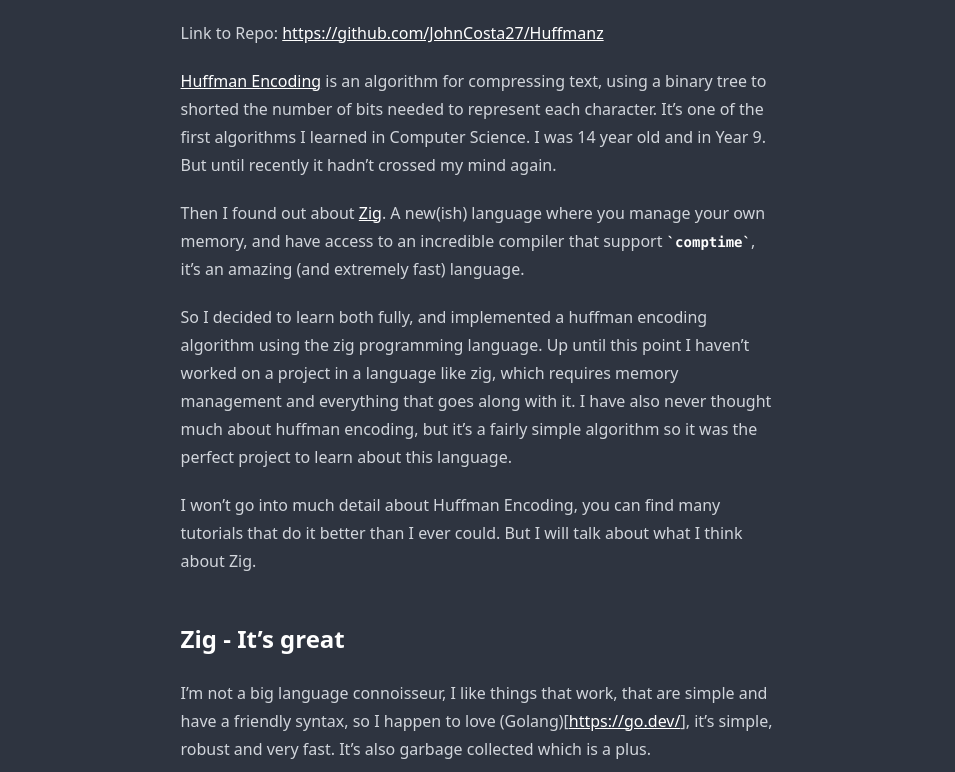
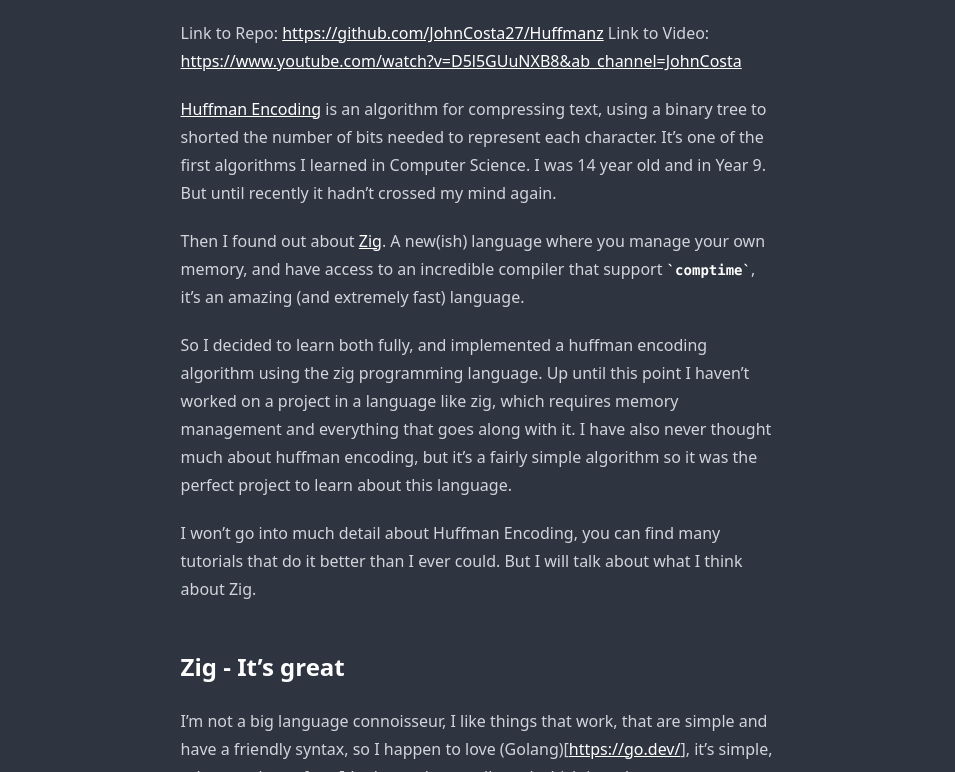
Before and after one commit to JohnCosta27/JohnTech, an Astro site: page /posts/huffmanz in a window 1280 px wide. Shown: the part 328-1100 px from the top of the page, without its empty margins (162-1117 px from the left). Built offline with nearby package versions, Linux system fonts and the light colour scheme; Astro itself is replaced by a stand-in of ours.

Commit message:
youtube video link

```diff
--- a/src/pages/posts/huffmanz.md
+++ b/src/pages/posts/huffmanz.md
@@ -5,6 +5,7 @@
 ---
 
 Link to Repo: [https://github.com/JohnCosta27/Huffmanz](https://github.com/JohnCosta27/Huffmanz)
+Link to Video: [https://www.youtube.com/watch?v=D5l5GUuNXB8&ab_channel=JohnCosta](https://www.youtube.com/watch?v=D5l5GUuNXB8&ab_channel=JohnCosta)
 
 [Huffman Encoding](https://en.wikipedia.org/wiki/Huffman_coding) is an algorithm for compressing text, using a binary tree to shorted the number of bits needed to represent each character. It's one of the first algorithms I learned in Computer Science. I was 14 year old and in Year 9. But until recently it hadn't crossed my mind again.
 
```
